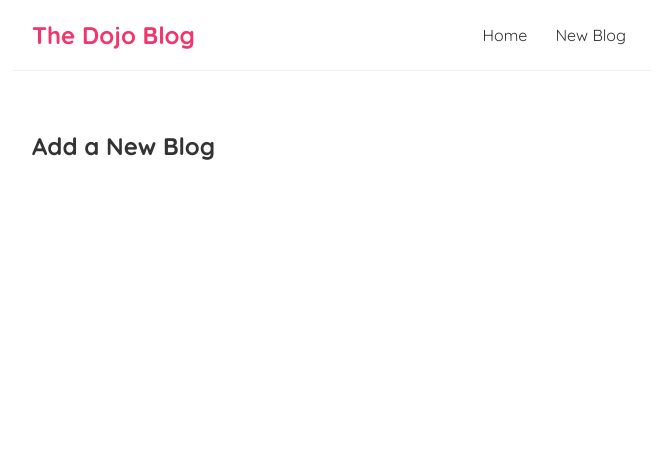
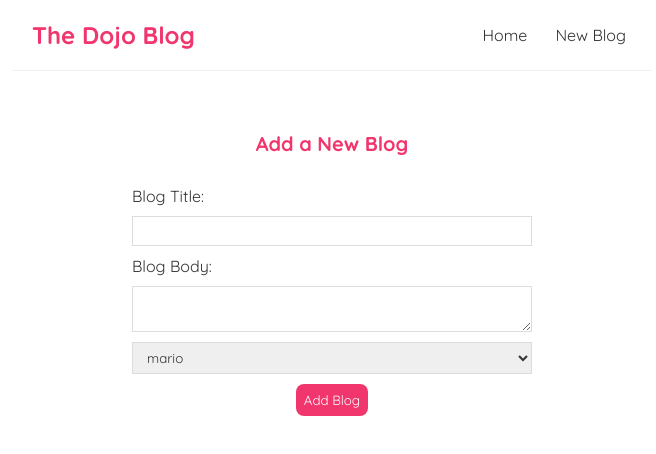
Before and after one commit to shahayushh/blog-react-website, a React (Create React App) app: page /create in a window 1280 px wide. Shown: the top 454 px of the page, without its empty margins (308-964 px from the left). Built offline with nearby package versions, Linux system fonts and the light colour scheme.

Commit message:
controlled inputs created and new blog functionality added

```diff
--- a/src/Create.js
+++ b/src/Create.js
@@ -1,7 +1,34 @@
+import { useState } from "react";
+
 const Create= () => {
+    const [title, setTitle] = useState('');
+    const [body, setBody]=useState('');
+    const [author, setAuthor]=useState('mario');
+
     return (
         <div className="create">
             <h2>Add a New Blog</h2>
+            <form>
+                <label> Blog Title: </label>
+                <input
+                type = "text"
+                required
+                value = {title}
+                onChange = {(e)=>setTitle(e.target.value)}
+                />
+                <label>Blog Body:</label>
+                <textarea
+                required
+                value = {body}
+                onChange = {(e)=>setBody(e.target.value)}/>
+                <select
+                value = {author}
+                onChange = {(e)=> setAuthor(e.target.value)}>
+                    <option value = "mario"> mario</option>
+                    <option value = "yoshi"> yoshi</option>
+                </select>
+                <button> Add Blog</button>
+            </form>
         </div>
      );
 }
--- a/src/index.css
+++ b/src/index.css
@@ -68,3 +68,34 @@
   border-radius: 8px;
   cursor: pointer;
 }
+/* create new blog form */
+.create {
+  max-width: 400px;
+  margin: 0 auto;
+  text-align: center;
+}
+.create label {
+  text-align: left;
+  display: block;
+}
+.create h2 {
+  font-size: 20px;
+  color: #f1356d;
+  margin-bottom: 30px;
+}
+.create input, .create textarea, .create select {
+  width: 100%;
+  padding: 6px 10px;
+  margin: 10px 0;
+  border: 1px solid #ddd;
+  box-sizing: border-box;
+  display: block;
+}
+.create button {
+  background: #f1356d;
+  color: #fff;
+  border: 0;
+  padding: 8px;
+  border-radius: 8px;
+  cursor: pointer;
+}
```
